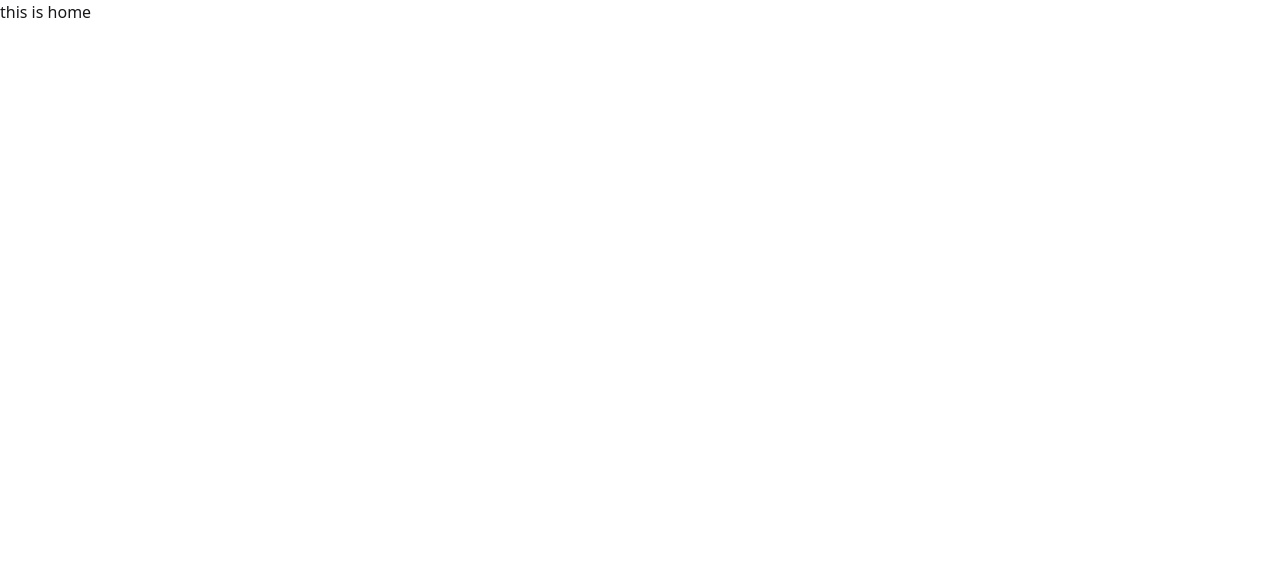
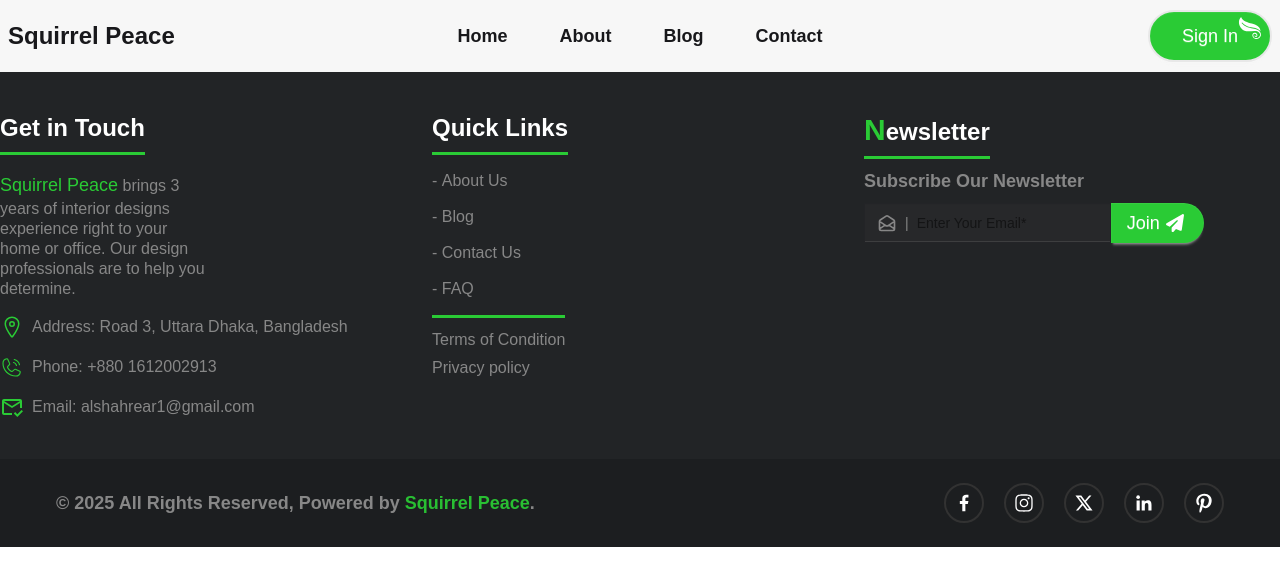
Before and after one commit to alshahrear/squirrel-peace-client, a React (Vite) app: page / in a window 1280 px wide. Shown: the top 586 px of the page. Built offline with nearby package versions, Linux system fonts and the light colour scheme.

Commit message:
navbar and footer done

```diff
--- a/package.json
+++ b/package.json
@@ -10,11 +10,15 @@
     "preview": "vite preview"
   },
   "dependencies": {
+    "@fortawesome/fontawesome-svg-core": "^6.7.2",
+    "@fortawesome/free-brands-svg-icons": "^6.7.2",
+    "@fortawesome/react-fontawesome": "^0.2.2",
     "@tailwindcss/vite": "^4.1.6",
     "localforage": "^1.10.0",
     "match-sorter": "^8.0.1",
     "react": "^19.1.0",
     "react-dom": "^19.1.0",
+    "react-icons": "^5.5.0",
     "react-router-dom": "^7.6.0",
     "sort-by": "^1.2.0",
     "tailwindcss": "^4.1.6"
--- /dev/null
+++ b/src/Components/Layout/Footer/Footer.jsx
@@ -0,0 +1,111 @@
+
+import { GrFacebookOption } from "react-icons/gr";
+import { RxInstagramLogo } from "react-icons/rx";
+import { RiTwitterXLine } from "react-icons/ri";
+import { BiLogoLinkedin } from "react-icons/bi";
+import { TfiPinterest } from "react-icons/tfi";
+import { IoLocationOutline } from "react-icons/io5";
+import { PiPhoneCallLight } from "react-icons/pi";
+import { MdOutlineMarkEmailRead } from "react-icons/md";
+import { NavLink } from "react-router-dom";
+import { HiOutlineMailOpen } from "react-icons/hi";
+import { PiPaperPlaneTilt } from "react-icons/pi";
+import { FaPaperPlane } from "react-icons/fa6";
+
+
+const Footer = () => {
+    return (
+        <div className="bg-[#222426]">
+            <footer className="footer flex max-w-screen-xl mx-auto  text-[#878787] pt-10 pb-10">
+                <nav className="flex-1 space-y-2">
+                    <h4 className="text-2xl font-semibold text-white border-b-3 border-b-[#2acb35] pb-2">Get in Touch</h4>
+                    <p className="w-1/2 text-[16px] font-medium"><span className="text-[#2acb35] text-lg">Squirrel Peace</span> brings 3 years of interior designs experience right to your home or office. Our design professionals are to help you determine.</p>
+                    <p className="flex items-center text-[16px] font-medium gap-2"><IoLocationOutline className="text-2xl text-[#2acb35]"></IoLocationOutline>
+                        <span>Address: Road 3, Uttara Dhaka, Bangladesh</span>
+                    </p>
+                    <p className="flex items-center text-[16px] font-medium gap-2"><PiPhoneCallLight className="text-2xl text-[#2acb35]"></PiPhoneCallLight>
+                        <span>Phone: +880 1612002913</span>
+                    </p>
+                    <p className="flex items-center text-[16px] font-medium gap-2">
+                        <MdOutlineMarkEmailRead className="text-2xl text-[#2acb35]" />
+                        <span>Email: alshahrear1@gmail.com</span>
+                    </p>
+
+                </nav>
+                <nav className="flex-1 space-y-2">
+                    <h4 className="text-2xl font-semibold text-white border-b-3 border-b-[#2acb35] pb-2">Quick Links</h4>
+                    <p className="text-[16px]">
+                        <NavLink>-  <span className="inline-block transition-all duration-300 hover:-translate-x-1 hover:text-[#2acb35]"> About Us </span></NavLink>
+                    </p>
+                    <p className="text-[16px]">
+                        <NavLink>-  <span className="inline-block transition-all duration-300 hover:-translate-x-1 hover:text-[#2acb35]"> Blog </span></NavLink>
+                    </p>
+                    <p className="text-[16px]">
+                        <NavLink>-  <span className="inline-block transition-all duration-300 hover:-translate-x-1 hover:text-[#2acb35]"> Contact Us</span></NavLink>
+                    </p>
+                    <p className="text-[16px]">
+                        <NavLink>-  <span className="inline-block transition-all duration-300 hover:-translate-x-1 hover:text-[#2acb35]"> FAQ</span></NavLink>
+                    </p>
+                    <div className="space-y-2 border-t-3 border-t-[#2acb35] pt-3">
+                        <p className="link-hover text-[16px] hover:text-[#2acb35]">
+                            <NavLink>Terms of Condition</NavLink>
+                        </p>
+                        <p className="link-hover text-[16px] hover:text-[#2acb35]">
+                            <NavLink>Privacy policy</NavLink>
+                        </p>
+                    </div>
+                </nav>
+                <nav className="flex-1">
+                    <h4 className="text-2xl font-semibold text-white border-b-3 border-b-[#2acb35] pb-2"><span className="text-[#2acb35]
+                  text-3xl font-bold">N</span>ewsletter</h4>
+                    <p className="text-lg font-semibold">Subscribe Our Newsletter</p>
+                    <div className="join">
+                        <div>
+                            <label className="input bg-[#27282a] focus-within:bg-white text-w transition-colors duration-300">
+                                <span className="text-xl ">
+                                    <HiOutlineMailOpen />
+                                </span>{" "}
+                                |
+                                <input
+                                    className="border-0 bg-transparent focus:outline-none text-black"
+                                    type="email"
+                                    placeholder="Enter Your Email*"
+                                    required
+                                />
+                            </label>
+                        </div>
+                        <button className="btn text-white text-lg font-medium rounded-r-full pr-5 border-0 bg-[#2acb35] hover:bg-[#3d3d3d] ">
+                            Join <FaPaperPlane></FaPaperPlane>
+                        </button>
+                    </div>
+                </nav>
+            </footer>
+            <footer className="footer bg-[#1c1e20] text-[#878787] text-lg font-semibold border-base-300  px-10 py-3">
+                <div className="w-full flex justify-between items-center px-4 py-3 ">
+                    <div>
+                        <p>© {new Date().getFullYear()} All Rights Reserved, Powered by <span className="text-[#29bf33]">Squirrel Peace</span>.</p>
+                    </div>
+                    <div className='flex items-center space-x-5'>
+                        <button title="Facebook" className="flex justify-center items-center w-10 h-10 border-2 border-[#323232] p-2 rounded-full text-2xl text-white hover:bg-[#2acb35] transition transform hover:scale-115">
+                            <GrFacebookOption />
+                        </button>
+                        <button title="Instagram" className="flex justify-center items-center w-10 h-10 border-2 border-[#323232] p-2 rounded-full text-2xl text-white hover:bg-[#2acb35] transition transform hover:scale-115">
+                            <RxInstagramLogo></RxInstagramLogo>
+                        </button>
+                        <button title="Twitter" className="flex justify-center items-center w-10 h-10 border-2 border-[#323232] p-2 rounded-full text-2xl text-white hover:bg-[#2acb35] transition transform hover:scale-115">
+                            <RiTwitterXLine></RiTwitterXLine>
+                        </button>
+                        <button title="Linkedin" className="flex justify-center items-center w-10 h-10 border-2 border-[#323232] p-2 rounded-full text-2xl text-white hover:bg-[#2acb35] transition transform hover:scale-115">
+                            <BiLogoLinkedin></BiLogoLinkedin>
+                        </button>
+                        <button title="Pinterest" className="flex justify-center items-center w-10 h-10 border-2 border-[#323232] p-2 rounded-full text-2xl text-white hover:bg-[#2acb35] transition transform hover:scale-115">
+                            <TfiPinterest></TfiPinterest>
+                        </button>
+                    </div>
+                </div>
+            </footer>
+        </div>
+    );
+};
+
+export default Footer;
--- a/src/Components/Pages/Home/Home.jsx
+++ b/src/Components/Pages/Home/Home.jsx
@@ -1,8 +1,11 @@
+import Footer from "../../Layout/Footer/Footer";
+import Navbar from "./Navbar/Navbar";
 
 const Home = () => {
     return (
         <div>
-            <h2>this is home</h2>
+            <Navbar></Navbar>
+            <Footer></Footer>
         </div>
     );
 };
--- /dev/null
+++ b/src/Components/Pages/Home/Navbar/Navbar.jsx
@@ -0,0 +1,41 @@
+import { NavLink } from "react-router-dom";
+import { GiCurledLeaf } from "react-icons/gi";
+
+const Navbar = () => {
+    const navLinks = <>
+        <li className="text-lg font-semibold"><NavLink>Home</NavLink></li>
+        <li className="text-lg font-semibold"><NavLink>About</NavLink></li>
+        <li className="text-lg font-semibold"><NavLink>Blog</NavLink></li>
+        <li className="text-lg font-semibold"><NavLink>Contact</NavLink></li>
+    </>
+    return (
+       <div className="bg-[#f7f7f7]">
+         <div className="navbar max-w-screen-xl mx-auto ">
+            <div className="navbar-start">
+                <div className="dropdown">
+                    <div tabIndex={0} role="button" className="btn btn-ghost lg:hidden">
+                        <svg xmlns="http://www.w3.org/2000/svg" className="h-5 w-5" fill="none" viewBox="0 0 24 24" stroke="currentColor"> <path strokeLinecap="round" strokeLinejoin="round" strokeWidth="2" d="M4 6h16M4 12h8m-8 6h16" /> </svg>
+                    </div>
+                    <ul
+                        tabIndex={0}
+                        className="menu menu-sm dropdown-content bg-base-100 rounded-box z-1 mt-3 w-52 p-2 shadow">
+                        {navLinks}
+                    </ul>
+                </div>
+                <h2 className="text-2xl font-semibold">Squirrel Peace</h2>
+            </div>
+            <div className="navbar-center hidden lg:flex">
+                <ul className="menu menu-horizontal px-1 space-x-7">
+                    {navLinks}
+                </ul>
+            </div>
+            <div className="navbar-end">
+                <button className="btn px-8 py-6 rounded-full text-white border-2 bg-[#2acb35] hover:text-[#404040]  hover:bg-white hover:border-[#2acb35]  "><span className="relative text-lg font-medium ">Sign In</span>
+                    <GiCurledLeaf className="absolute text-2xl top-4 ml-20"></GiCurledLeaf></button>
+            </div>
+        </div>
+       </div>
+    );
+};
+
+export default Navbar;
--- a/src/index.css
+++ b/src/index.css
@@ -1,2 +1,9 @@
 @import "tailwindcss";
 @plugin "daisyui";
+
+@import url('https://fonts.googleapis.com/css2?family=Poppins:wght@400;500;600;700;800;900&display=swap');
+
+body {
+  font-family: 'Poppins', sans-serif;
+  font-weight: 400;
+}
--- a/src/main.jsx
+++ b/src/main.jsx
@@ -8,6 +8,8 @@ import { router } from './Routes/Router.jsx';
 
 createRoot(document.getElementById('root')).render(
   <StrictMode>
-    <RouterProvider router={router} />
+    <div>
+      <RouterProvider router={router} />
+    </div>
   </StrictMode>,
 )
```
Also changed, not shown: 1 other file (tests, documents, lock files or other folders).
